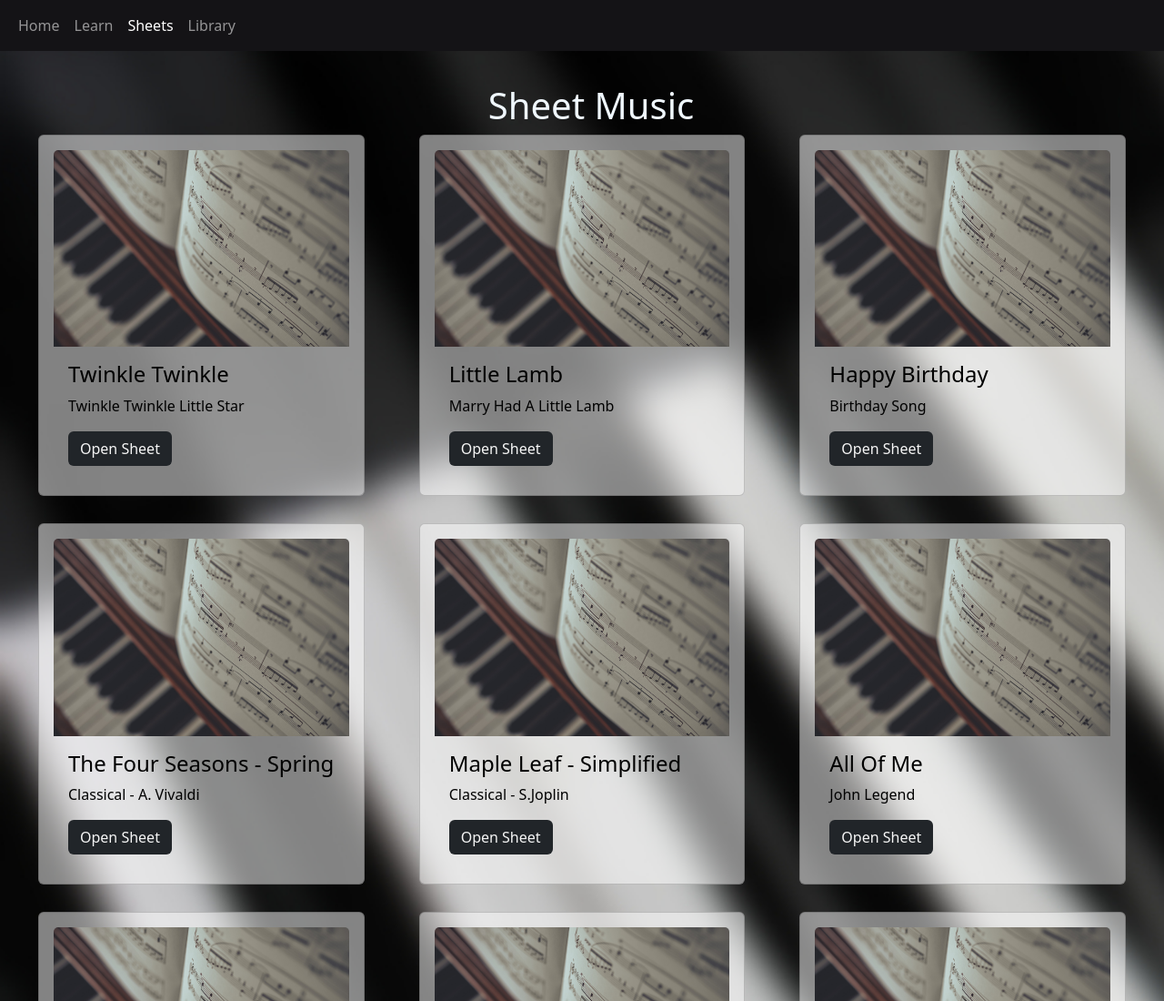
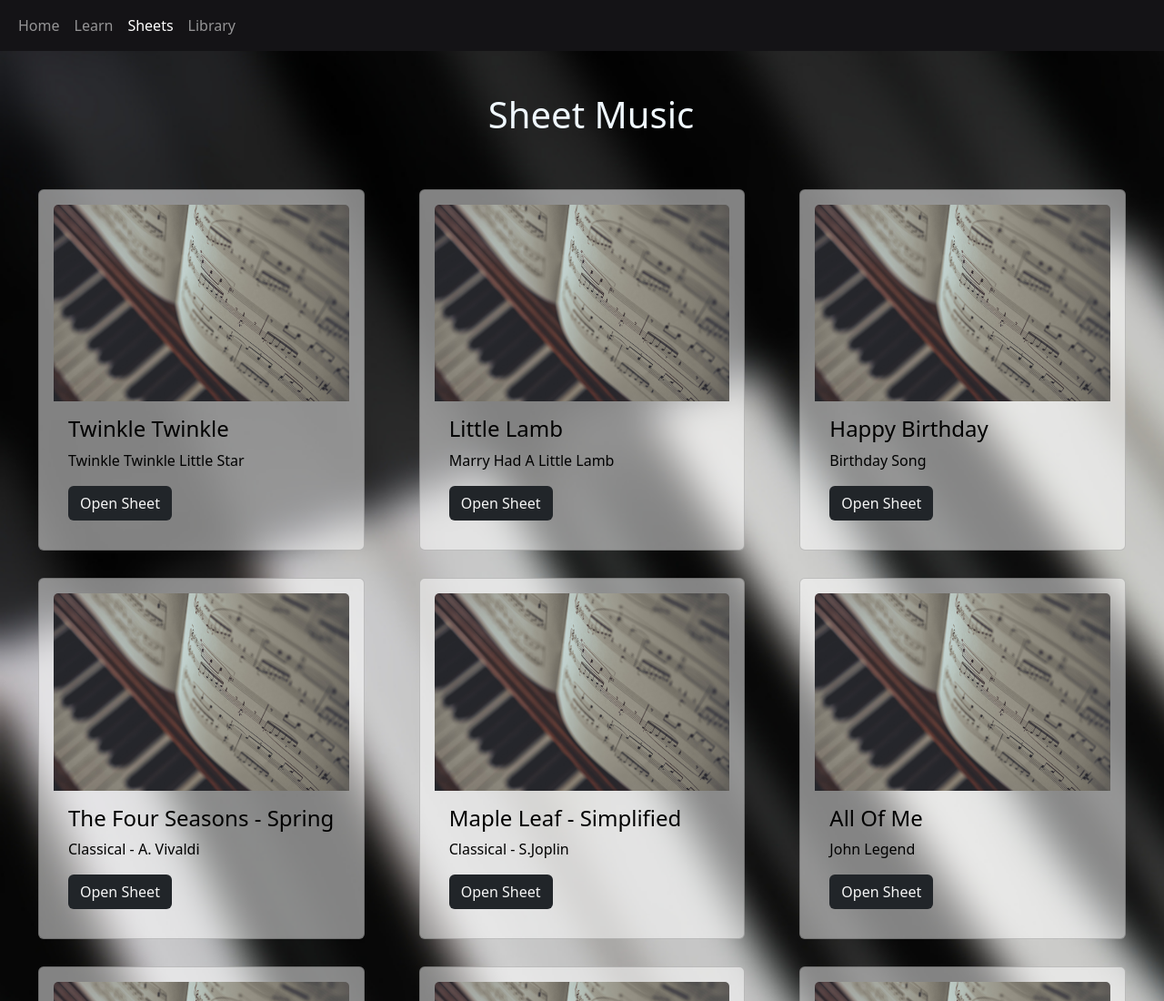
Before and after one commit to Xperience09/piano_library, a plain HTML site: page sheets.html in a window 1280 px wide. Shown: the top 1100 px of the page at 91% size. Drawn offline with nearby package versions, Linux system fonts and the light colour scheme.

Commit message:
Add files via upload

```diff
--- a/sheets.html
+++ b/sheets.html
@@ -43,16 +43,10 @@
 
 
   <div class="container-fluid mt-3">
-    <h1 class="simple" align="center">Sheet Music</h1>
+    <h1 class="simple" align="center" style="padding-bottom:50px; padding-top:30px;">Sheet Music</h1>
 
     <div class="container-fluid">
-      <!-- <div class="row">
-        <div class="col-sm text-white p-3"><img src="img/sheet-icon.jpg" height="240px" width="360px"></div>
-        <div class="col-sm  text-white p-3"><img src="img/sheet-icon.jpg" height="240px" width="360px"></div>
-        <div class="col-sm  text-white p-3"><img src="img/sheet-icon.jpg" height="240px" width="360px"></div>
-      </div>
-    style="background-color: rgba(255, 255, 255, 0.5);"
-    -->
+
 
         <div class="row">
 
```
